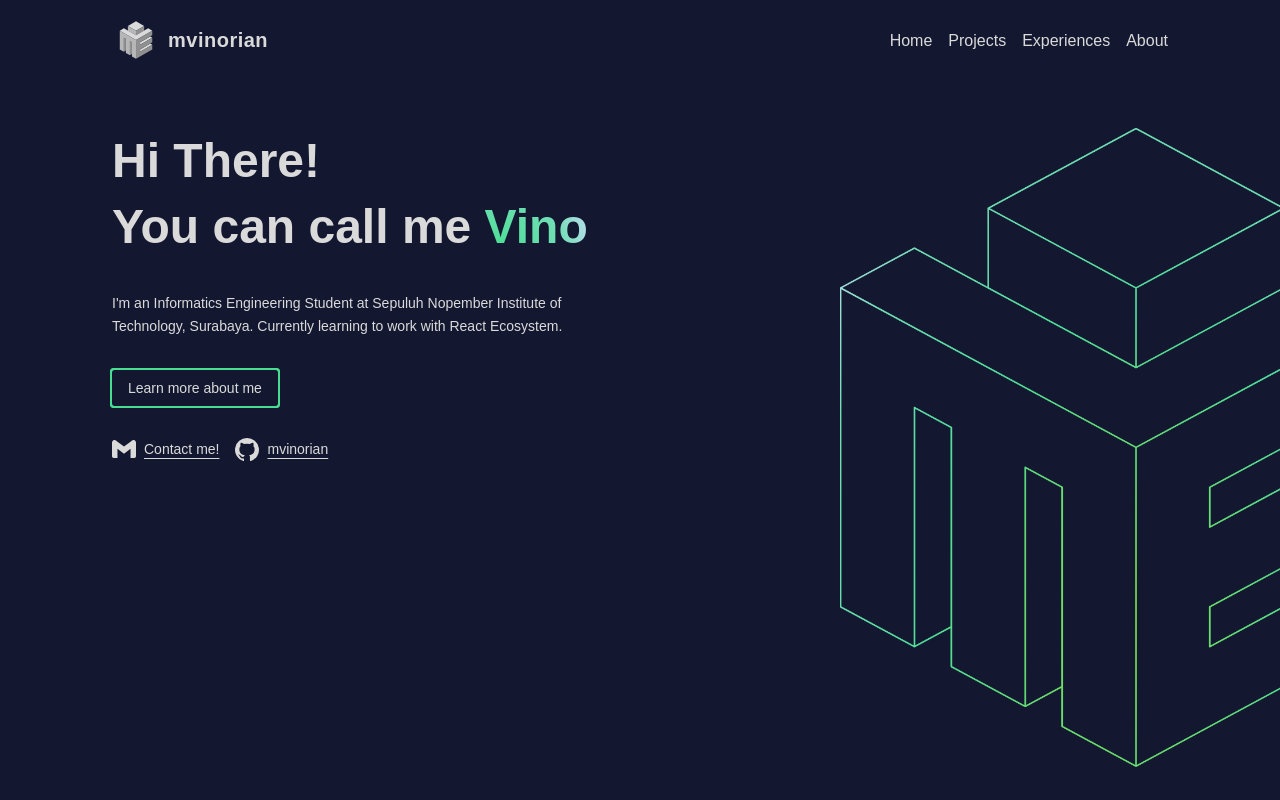
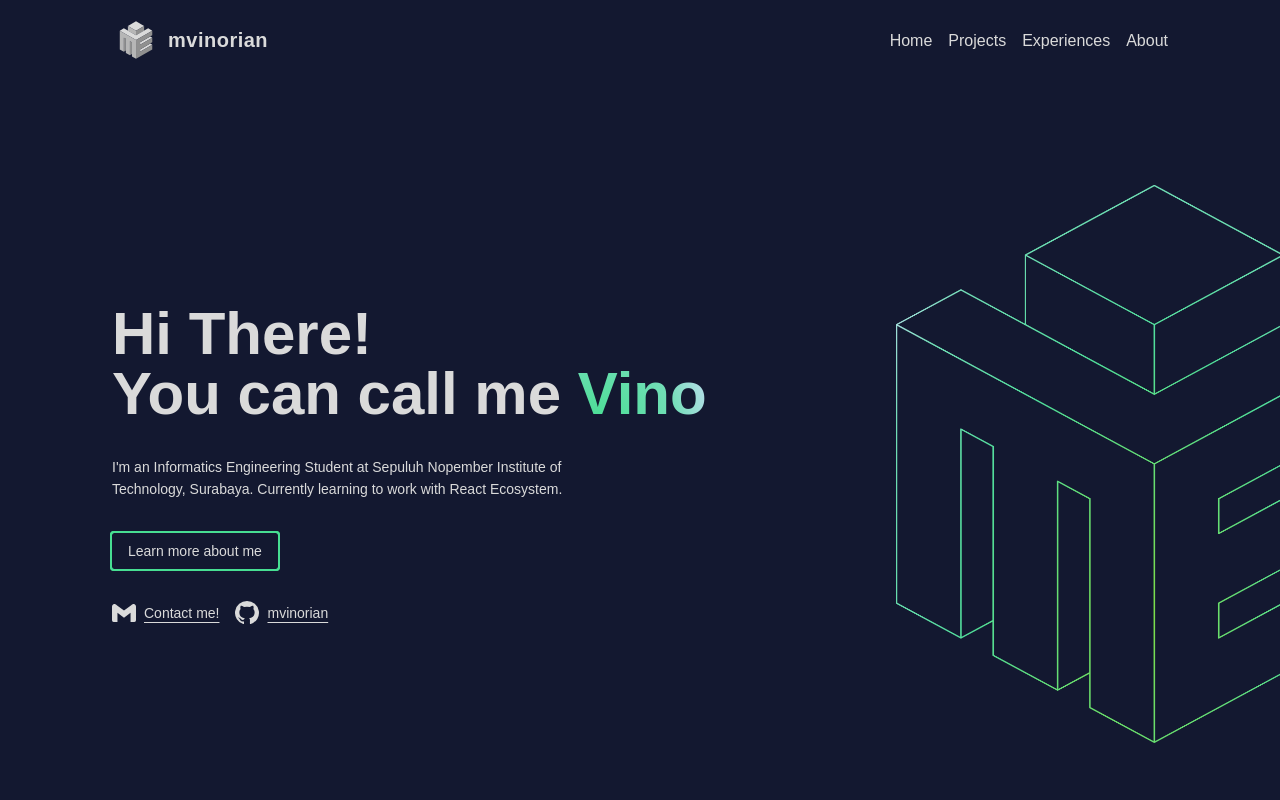
Before and after one commit to mvinorian/mvinorian.github.io, a Next.js app: page / in a window 1280 px wide. Shown: the top 800 px of the page. Built offline with nearby package versions, Linux system fonts and the light colour scheme.

Commit message:
fix: change header and navbar position

```diff
--- a/src/components/Header.tsx
+++ b/src/components/Header.tsx
@@ -1,19 +1,19 @@
 import Link from "next/link";
+import Image from "next/image";
 import Button from "./Button";
 
 export default function Header() {
   return (
-    <section className="flex justify-between items-start pt-16 w-full">
-      <div className="flex-1 flex flex-col justify-center items-start">
-        <h1 className="font-poppins font-extrabold text-5xl text-accent leading-snug">
+    <section className="bg-transparant flex flex-col justify-center items-start w-full h-screen">
+      <h1 className="font-poppins font-extrabold md:text-6xl text-5xl text-accent leading-normal">
         Hi There! <br />
         You can call me <span className="text-gradient">Vino</span>
       </h1>
 
       <p className="font-poppins text-sm text-accent leading-relaxed max-w-lg mt-8">
         I&apos;m an Informatics Engineering Student at Sepuluh Nopember
-          Institute of Technology, Surabaya. Currently learning to work with
-          React Ecosystem.
+        Institute of Technology, Surabaya. Currently learning to work with React
+        Ecosystem.
       </p>
 
       <Button href="/about" className="mt-8">
@@ -25,7 +25,7 @@ export default function Header() {
           href="mailto:vinorianmuhammad@gmail.com"
           className="flex justify-start items-center font-poppins text-sm text-accent hover:text-secondary"
         >
-            <img src="/icons/gmail.svg" alt="" />
+          <Image src="/icons/gmail.svg" alt="" width={24} height={24} />
           <p className="ml-2 underline underline-offset-4">Contact me!</p>
         </Link>
 
@@ -33,17 +33,10 @@ export default function Header() {
           href="https://github.com/mvinorian"
           className="flex justify-start items-center font-poppins text-sm text-accent hover:text-secondary ml-4"
         >
-            <img src="/icons/github.svg" alt="" />
+          <Image src="/icons/github.svg" alt="" width={24} height={24} />
           <p className="ml-2 underline underline-offset-4">mvinorian</p>
         </Link>
       </div>
-      </div>
-
-      <img
-        src="/image/background.png"
-        alt=""
-        className="relative w-5/12 md:-right-28 sm:-right-16 -right-8 object-contain"
-      />
     </section>
   );
 }
--- a/src/components/Layout.tsx
+++ b/src/components/Layout.tsx
@@ -1,14 +1,20 @@
 import React, { ReactNode } from "react";
+import Image from "next/image";
 import Footer from "./Footer";
 import Navbar from "./Navbar";
 
 export default function Layout({ children }: { children: ReactNode }) {
   return (
-    <main className="bg-primary flex flex-col justify-start items-center md:px-28 sm:px-16 px-8 py-4 min-h-screen">
-      <div className="xl:max-w-[1920px] w-full">
-        <Navbar />
-        {children}
-        <Footer />
+    <main className="bg-primary flex flex-col justify-start items-center w-full min-h-screen overflow-hidden">
+      <div className="xl:max-w-screen-2xl w-full relative">
+        <div className="bg-primary fixed md:px-28 sm:px-16 px-8 py-4 z-50 w-screen max-w-screen-2xl">
+          <Navbar />
+        </div>
+
+        <div className="bg-transparent md:px-28 sm:px-16 px-8 pt-16 pb-4 w-full relative z-10">
+          {children}
+          <Footer />
+        </div>
       </div>
     </main>
   );
--- a/src/components/Navbar.tsx
+++ b/src/components/Navbar.tsx
@@ -45,7 +45,7 @@ export default function Navbar() {
         <ul
           className={`list-none ${
             toggle ? "flex" : "hidden"
-          } flex-col justify-end items-end absolute top-16 px-2 py-2 rounded-sm bg-primary outline outline-2 outline-secondary`}
+          } flex-col justify-end items-end absolute z-50 top-16 px-2 py-2 rounded-sm bg-primary outline outline-2 outline-secondary`}
         >
           {navLinks.map((navLink, index) => (
             <li key={navLink.id} className={index === 0 ? "mt-0" : "mt-2"}>
--- a/src/pages/index.tsx
+++ b/src/pages/index.tsx
@@ -1,10 +1,23 @@
-import { Experiences, Footer, Header, Projects } from "../components";
+import Image from "next/image";
+import { Experiences, Header, Projects } from "../components";
 
 export default function HomePage() {
   return (
     <>
-      <Header />
-      <Projects />
+      <div className="flex flex-col justify-center items-end pr-[inherit] w-full h-screen absolute z-0">
+        <Image
+          src="/image/background.png"
+          alt=""
+          width={512}
+          height={512}
+          className="lg:w-96 md:w-80 w-64"
+        />
+      </div>
+
+      <div className="relative z-10">
+        <Header />
+        <Projects />
+      </div>
       {/* <Experiences /> */}
     </>
   );
```
Lines whose indentation alone changed are shown as unchanged.
